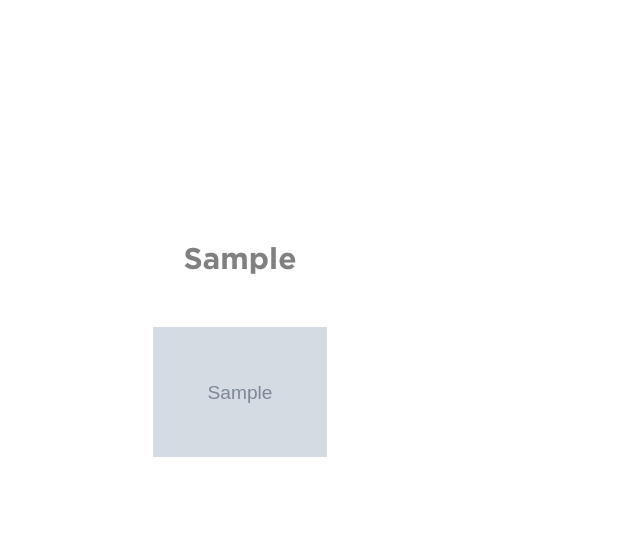
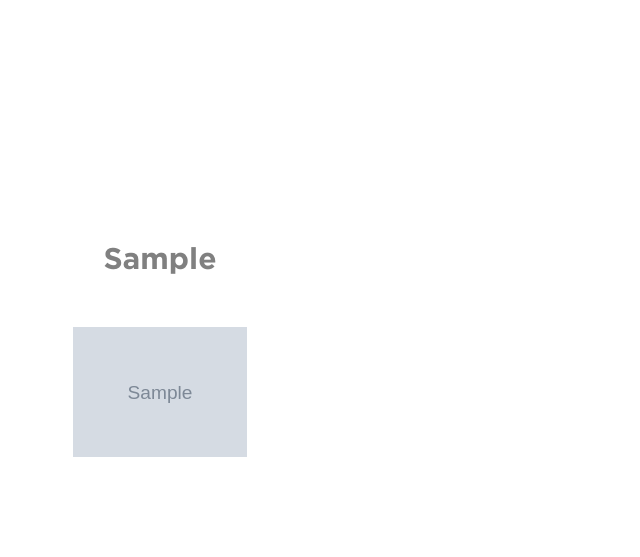
Before and after one commit to marinamaluta/livrarias, a Django app: page /tema/1/ in a window 1280 px wide. Shown: the part 569-1126 px from the top of the page, without its empty margins (0-640 px from the left). Run offline with Django 3.2, Linux system fonts and the light colour scheme; tables that the repository leaves empty hold one stand-in row (values such as "Sample post"); grey boxes marked "Sample" are stand-in pictures; some libraries are stand-ins or nearby versions; some web fonts are replaced.

Commit message:
tamanho card

```diff
--- a/conteudos/templates/conteudos/tema.html
+++ b/conteudos/templates/conteudos/tema.html
@@ -28,7 +28,7 @@
             <div class="card text-center">
                 <div class="card-header"></div>
                 <div class="text-center overflow-hidden">
-                    <div class="my-3 p-3">
+                    <div class="my-3 p-3" style="width:210px;">
                         <h2 class="display-5"> {{ k }}</h2>
                         </br>
                         </br>
--- a/static/css/estilo.css
+++ b/static/css/estilo.css
@@ -265,10 +265,6 @@ fieldset[disabled] .btn-xl.active {
   border-radius: 40px;
 }
 
-.img.padrao{
-  height: 150px;
-}
-
 .card-header{
   margin-bottom: 20px;
   height: 20px;
@@ -277,8 +273,8 @@ fieldset[disabled] .btn-xl.active {
 .display-5{
   color:gray;
   font-weight: lighter;
+}
 
-}
 
 /* Final do estilo navbar padrão */
 
```
